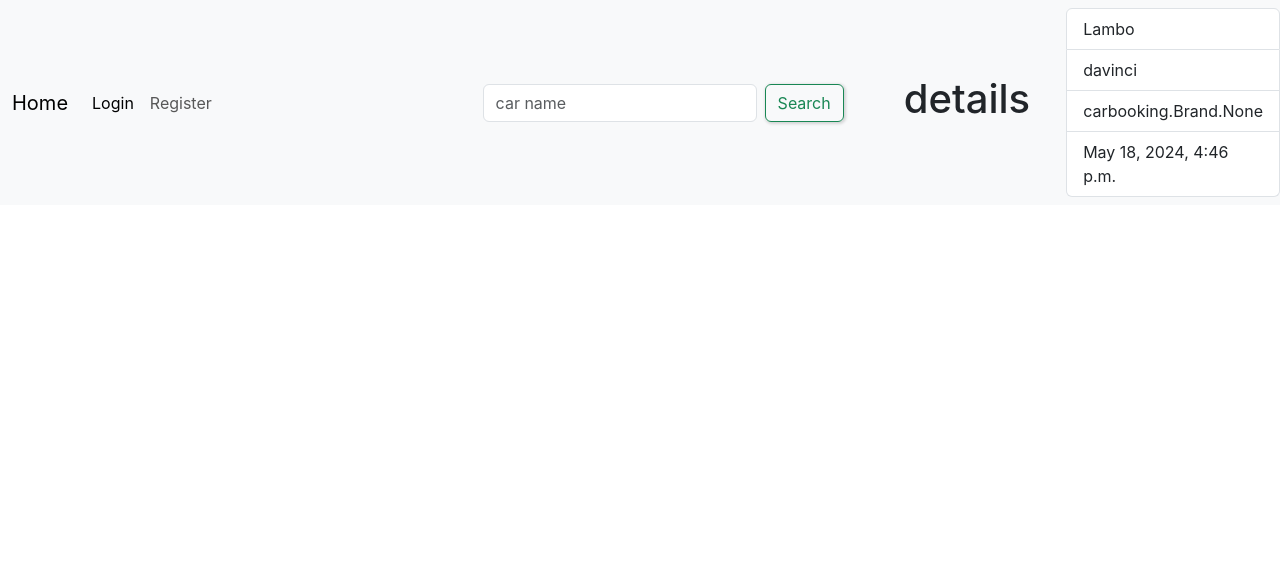
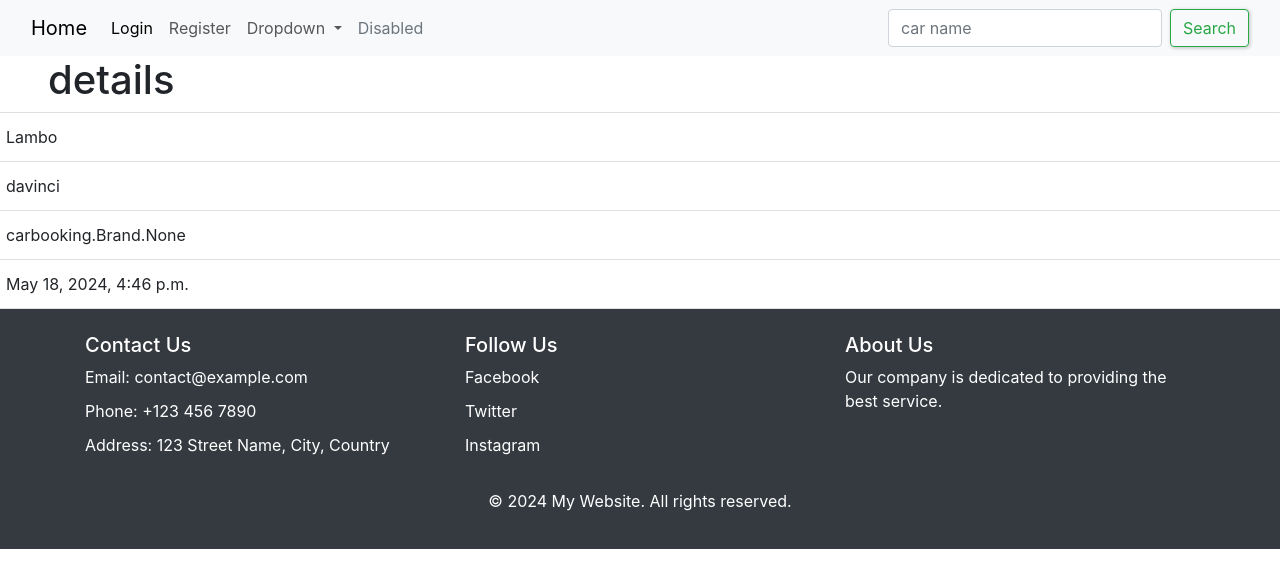
Before and after one commit to solo925/Django-Car-booking, a Django app: page /detail/1/ in a window 1280 px wide. Shown: the top 588 px of the page. Run offline with Django 3.2, Linux system fonts and the light colour scheme; data comes from the database, SQL or seed files in the repository; both versions use the stored data as it was after the commit; some libraries are stand-ins or nearby versions.

Commit message:
added daraja api and other services

```diff
--- a/carbooking/templates/carbooking/base.html
+++ b/carbooking/templates/carbooking/base.html
@@ -9,22 +9,49 @@
     <script src="https://cdn.jsdelivr.net/npm/bootstrap@5.3.3/dist/js/bootstrap.bundle.min.js" integrity="sha384-YvpcrYf0tY3lHB60NNkmXc5s9fDVZLESaAA55NDzOxhy9GkcIdslK1eN7N6jIeHz" crossorigin="anonymous"></script>
     <link href="https://cdn.jsdelivr.net/npm/bootstrap@5.3.3/dist/css/bootstrap.min.css" rel="stylesheet" integrity="sha384-QWTKZyjpPEjISv5WaRU9OFeRpok6YctnYmDr5pNlyT2bRjXh0JMhjY6hW+ALEwIH" crossorigin="anonymous">
     <script src="https://cdn.jsdelivr.net/npm/bootstrap@5.3.3/dist/js/bootstrap.bundle.min.js" integrity="sha384-YvpcrYf0tY3lHB60NNkmXc5s9fDVZLESaAA55NDzOxhy9GkcIdslK1eN7N6jIeHz" crossorigin="anonymous"></script>
+    <link href="https://stackpath.bootstrapcdn.com/bootstrap/4.5.2/css/bootstrap.min.css" rel="stylesheet">
+    <script src="https://code.jquery.com/jquery-3.5.1.slim.min.js"></script>
+    <script src="https://cdn.jsdelivr.net/npm/@popperjs/core@2.5.4/dist/umd/popper.min.js"></script>
+    <script src="https://stackpath.bootstrapcdn.com/bootstrap/4.5.2/js/bootstrap.min.js"></script>
     <title></title>
+
 </head>
 <body>
   {% if user.is_authenticated %}
-  <p>Welcome @{{user.email}}</p>
   <nav class="navbar navbar-expand-lg bg-body-tertiary">
     <div class="container-fluid">
       <a class="navbar-brand" href="{% url 'home' %}">Home</a>
       <button class="navbar-toggler" type="button" data-bs-toggle="collapse" data-bs-target="#navbarSupportedContent" aria-controls="navbarSupportedContent" aria-expanded="false" aria-label="Toggle navigation">
         <span class="navbar-toggler-icon"></span>
       </button>
-      <div class="container-fluid">
-      <a class="navbar-brand" href="{% url 'logout' %}">Logout</a>
-      <button class="navbar-toggler" type="button" data-bs-toggle="collapse" data-bs-target="#navbarSupportedContent" aria-controls="navbarSupportedContent" aria-expanded="false" aria-label="Toggle navigation">
-        <span class="navbar-toggler-icon"></span>
-      </button>
+      <div class="collapse navbar-collapse" id="navbarSupportedContent">
+        <ul class="navbar-nav me-auto mb-2 mb-lg-0">
+          <li class="nav-item">
+            <a class="nav-link active" aria-current="page" href="{% url 'logout' %}">Logout</a>
+          </li>
+          {% comment %} <li class="nav-item">
+            <a class="nav-link" href="{% url 'register' %}">Register</a>
+          </li>  {% endcomment %}
+          <li class="nav-item dropdown">
+            <a class="nav-link dropdown-toggle" href="#" role="button" data-bs-toggle="dropdown" aria-expanded="false">
+              Dropdown
+            </a>
+            <ul class="dropdown-menu">
+              <li><a class="dropdown-item" href="#">Action</a></li>
+              <li><a class="dropdown-item" href="#">Another action</a></li>
+              <li><hr class="dropdown-divider"></li>
+              <li><a class="dropdown-item" href="#">Something else here</a></li>
+            </ul>
+          </li>
+         {% comment %} <li class="nav-item">
+            <a class="nav-link disabled" aria-disabled="true">Disabled</a>
+          </li>  {% endcomment %}
+        </ul>
+        <form class="d-flex" method="get" role="search" action="">
+          <input class="form-control me-2" type="search" name="q" placeholder="car name" aria-label="Search">
+          <button class="btn btn-outline-success"  type="submit">Search</button>
+        </form>
+      </div>
     </div>
   </nav>
   {% else %}
@@ -42,7 +69,7 @@
           <li class="nav-item">
             <a class="nav-link" href="{% url 'register' %}">Register</a>
           </li>
-          {% comment %} <li class="nav-item dropdown">
+          <li class="nav-item dropdown">
             <a class="nav-link dropdown-toggle" href="#" role="button" data-bs-toggle="dropdown" aria-expanded="false">
               Dropdown
             </a>
@@ -52,10 +79,10 @@
               <li><hr class="dropdown-divider"></li>
               <li><a class="dropdown-item" href="#">Something else here</a></li>
             </ul>
-          </li> {% endcomment %}
-          {% comment %} <li class="nav-item">
+          </li>
+         <li class="nav-item">
             <a class="nav-link disabled" aria-disabled="true">Disabled</a>
-          </li> {% endcomment %}
+          </li>
         </ul>
         <form class="d-flex" method="get" role="search" action="">
           <input class="form-control me-2" type="search" name="q" placeholder="car name" aria-label="Search">
@@ -63,11 +90,42 @@
         </form>
       </div>
     </div>
-    {% endif %}
+  </nav>
+
+  {% endif %}
 
     {% block content %}
 
     {% endblock content %}
+      <footer class="bg-dark text-white pt-4">
+        <div class="container">
+            <div class="row">
+                <div class="col-md-4">
+                    <h5>Contact Us</h5>
+                    <ul class="list-unstyled">
+                        <li>Email: contact@example.com</li>
+                        <li>Phone: +123 456 7890</li>
+                        <li>Address: 123 Street Name, City, Country</li>
+                    </ul>
+                </div>
+                <div class="col-md-4">
+                    <h5>Follow Us</h5>
+                    <ul class="list-unstyled">
+                        <li><a href="#" class="text-white">Facebook</a></li>
+                        <li><a href="#" class="text-white">Twitter</a></li>
+                        <li><a href="#" class="text-white">Instagram</a></li>
+                    </ul>
+                </div>
+                <div class="col-md-4">
+                    <h5>About Us</h5>
+                    <p>Our company is dedicated to providing the best service.</p>
+                </div>
+            </div>
+            <div class="text-center py-3">
+                &copy; 2024 My Website. All rights reserved.
+            </div>
+        </div>
+    </footer>
 
 
 </body>
--- a/carbooking/templates/carbooking/home.html
+++ b/carbooking/templates/carbooking/home.html
@@ -9,7 +9,7 @@
                 <img src="{{car.imageURL}}" alt="car" class="thumbnail">
                 <div class="box-element product">
                        <h6><strong>{{car.name}}</strong></h6>
-                        <a href="#"><Button class="btn btn-outline-primary">Hire</Button></a>
+                        <a href="{% url 'hire' %}"><Button class="btn btn-outline-primary">Hire</Button></a>
                         <a href="{% url 'detail' car.id %}"><Button class="btn btn-outline-primary">Details</Button></a>
 
                 </div>
--- a/carbooking/urls.py
+++ b/carbooking/urls.py
@@ -1,5 +1,6 @@
 from django.urls import path
 from . import views
+from .views import initiate_payment
 
 
 urlpatterns = [
@@ -8,4 +9,6 @@ urlpatterns = [
     path("login/",views.Login,name="login"),
     path("register/",views.register,name="register"),
     path("logout/",views.Logout,name="logout"),
+    path("hire/",views.Hire,name="hire"),
+    path('initiate-payment/', initiate_payment, name='initiate_payment'),
 ]
--- a/carbooking/views.py
+++ b/carbooking/views.py
@@ -8,7 +8,18 @@ from django.contrib.auth.decorators import login_required
 from django.http import HttpResponse
 from .forms import RegisterForm,LoginForm
 from django.contrib.auth.forms import UserCreationForm
-# Create your views here.
+from django.http import JsonResponse
+from .utils import lipa_na_mpesa_online
+
+def initiate_payment(request):
+    phone_number = request.GET.get('phone_number')
+    amount = request.GET.get('amount')
+    account_reference = 'your_account_reference'
+    transaction_desc = 'Payment Description'
+    callback_url = 'https://your_domain.com/payments/callback'
+
+    response = lipa_na_mpesa_online(phone_number, amount, account_reference, transaction_desc, callback_url)
+    return JsonResponse(response)
 
 def Login(request):
     if request.method=="POST":
@@ -60,7 +71,11 @@ def Detail(request,pk):
     context={"cars":cars}
     return render(request,"carbooking/detail.html",context)
 
+def Hire(request):
+    context={}
+    return render(request,"carbooking/hire.html",context)
 
+@login_required
 def Logout(request):
     logout(request)
 
--- a/static/css/main.css
+++ b/static/css/main.css
@@ -1,6 +1,25 @@
 h1,h2,h3,h4,h5,h6{
 	color:hsl(0, 0%, 30%);
 }
+/* myproject/static/css/styles.css */
+footer {
+  padding-top: 20px;
+  padding-bottom: 20px;
+}
+
+footer .list-unstyled li {
+  margin-bottom: 10px;
+}
+
+footer .list-unstyled a {
+  color: #fff;
+  text-decoration: none;
+}
+
+footer .list-unstyled a:hover {
+  text-decoration: underline;
+}
+
 
 .box-element{
 	box-shadow:hsl(0, 0%, 80%) 0 0 16px;
```
Also changed, not shown: CARBOOKING/settings.py (+15 -0 lines), carbooking/daraja_config.py (added, +9 -0 lines), carbooking/templates/carbooking/hire.html (added, +25 -0 lines), carbooking/utils.py (added, +39 -0 lines), db.sqlite3, static/images/pexels-mikebirdy-116675_gBxB7T5.jpg (added), static/images/pexels-mikebirdy-116675_iS5Q2of.jpg (added), static/images/pexels-mikebirdy-170811.jpg (added), static/images/pexels-mikebirdy-170811_BeMowgu.jpg (added), static/images/pexels-tdcat-70912.jpg (added), 2 other files.
